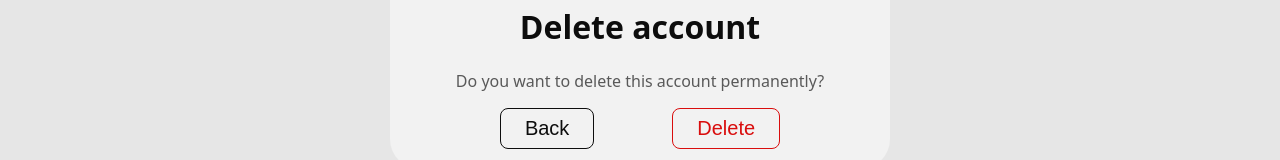
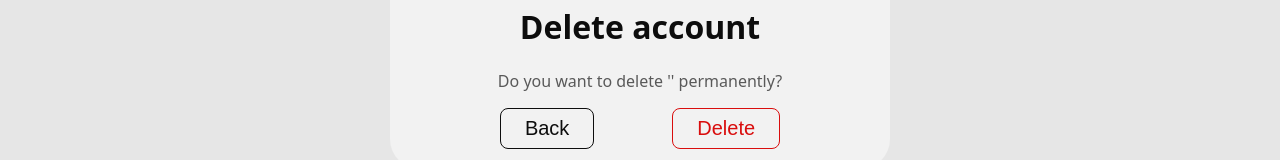
Before and after one commit to MartinJokl/flashcards, a React (Vite) app in the folder front/: page /settings/delete in a window 1280 px wide. Shown: the part 200-360 px from the top of the page. Built offline with nearby package versions, Linux system fonts and the light colour scheme.

Commit message:
Show name when deleting account

```diff
--- a/front/src/pages/settings/DeleteAccountPage.tsx
+++ b/front/src/pages/settings/DeleteAccountPage.tsx
@@ -9,7 +9,7 @@ import type { MessageResponse } from "../../types/responses";
 function ChangeUsernamePage() {
   const navigate = useNavigate();
 
-  const { reloadUser } = useContext(UserContext)!;
+  const { user, reloadUser } = useContext(UserContext)!;
 
   async function deleteAccount(): Promise<void> {
     const response: AxiosResponse<MessageResponse> = await authedAxios.delete('/api/accounts');
@@ -31,7 +31,7 @@ function ChangeUsernamePage() {
 
       <div className="container settings-container central-container">
         <h1>Delete account</h1>
-        <p>Do you want to delete this account permanently?</p>
+        <p>Do you want to delete '{user?.username}' permanently?</p>
         <div className="settings-change-buttons-container">
           <Link to='/settings'><button className='secondary-button'>Back</button></Link>
           <button onClick={deleteAccount} className='red-button'>Delete</button>
```
